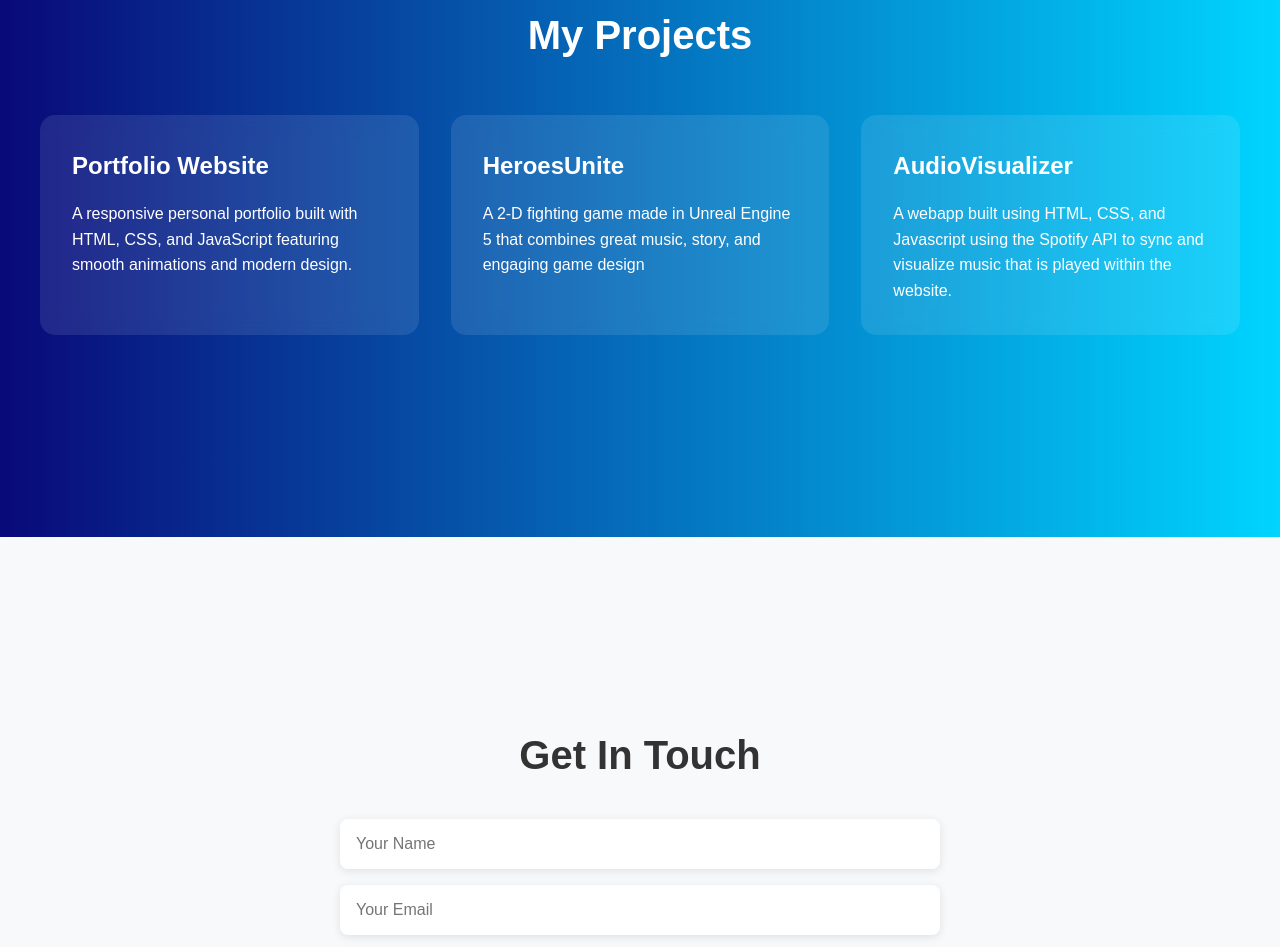
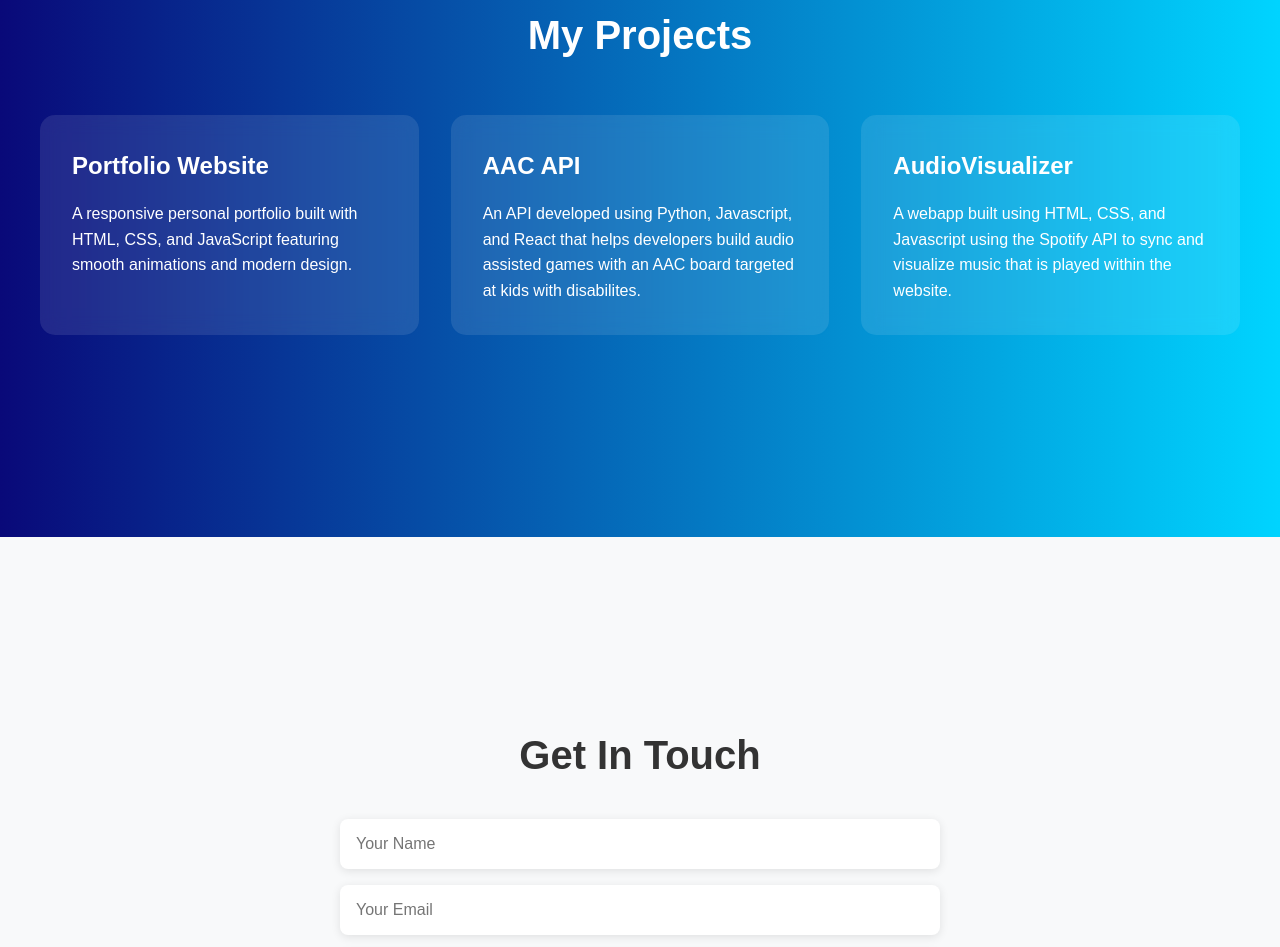
Before and after one commit to giowassheree/Portfolio-Website, a plain HTML site: page index.html in a window 1280 px wide. Shown: the part 1063-2010 px from the top of the page. Drawn offline with Linux system fonts and the light colour scheme.

Commit message:
Replace HeroesUnite project with AAC API details

```diff
--- a/index.html
+++ b/index.html
@@ -46,8 +46,8 @@
                     <p>A responsive personal portfolio built with HTML, CSS, and JavaScript featuring smooth animations and modern design.</p>
                 </div>
                 <div class="project-card">
-                    <h3>HeroesUnite</h3>
-                    <p>A 2-D fighting game made in Unreal Engine 5 that combines great music, story, and engaging game design</p>
+                    <h3>AAC API</h3>
+                    <p>An API developed using Python, Javascript, and React that helps developers build audio assisted games with an AAC board targeted at kids with disabilites. </p>
                 </div>
                 <div class="project-card">
                     <h3>AudioVisualizer</h3>
```
